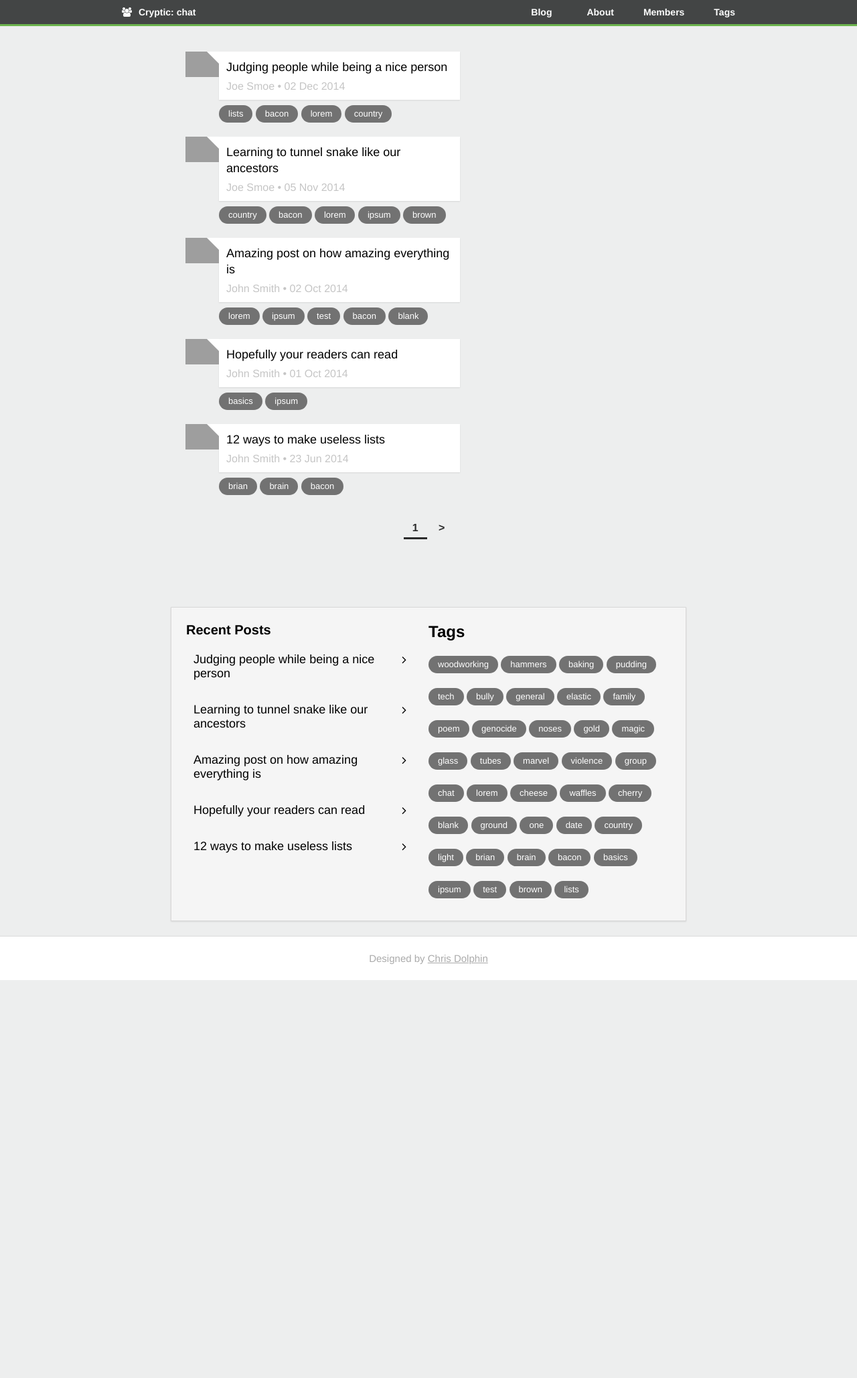
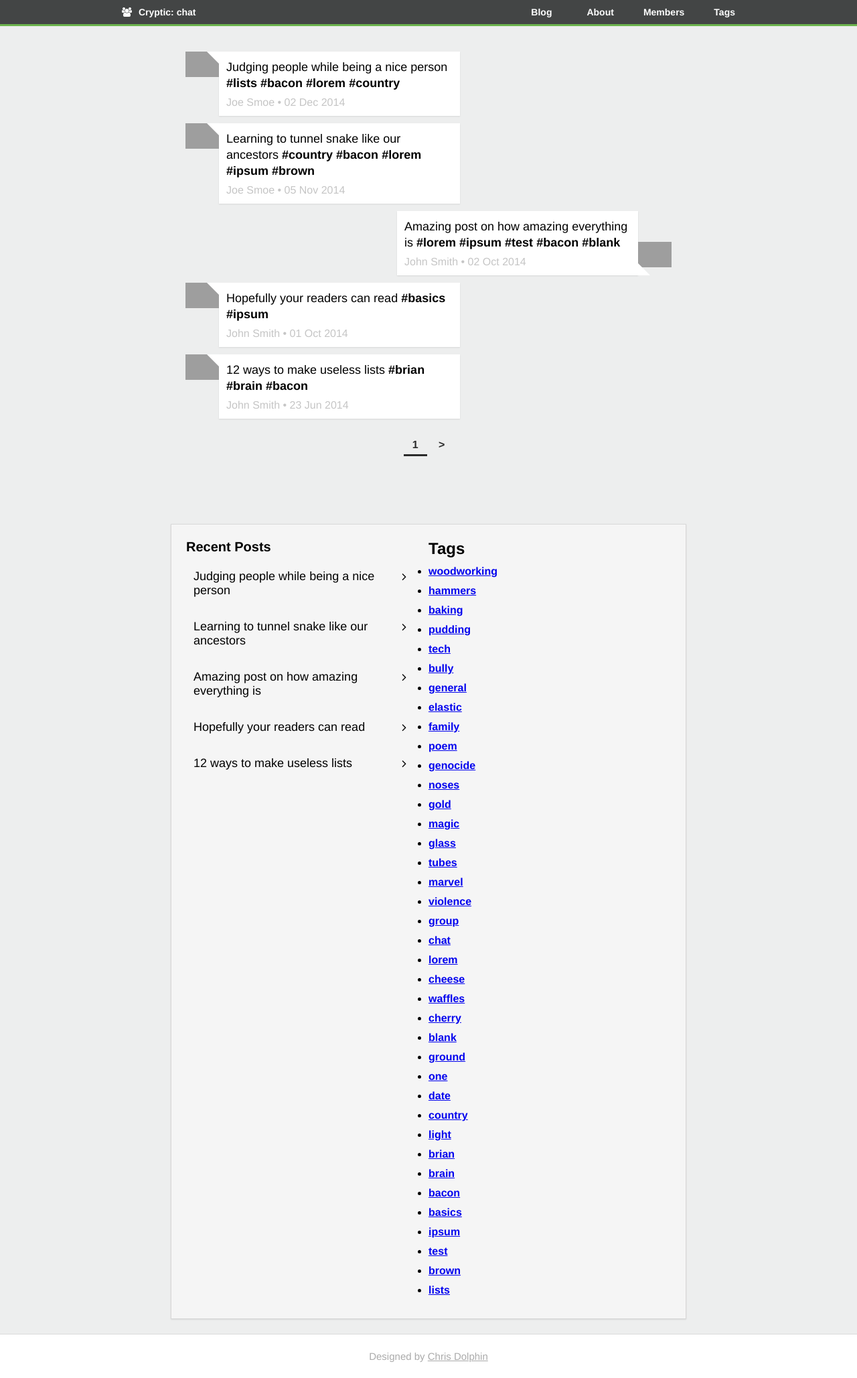
Before and after one commit to cryptic-io/cryptic-chat, a Jekyll site: the page built from index.html, in a window 1280 px wide. Shown: the whole page at 67% size. Built offline with Jekyll 4.4.1, drawn with Linux system fonts in a browser that asks for light colours; nearby versions of some CDN libraries; the list of posts is cut into pages by our own code; before the commit the page ends 1463 px from its top, so only the background shows below that; grey boxes are pictures that could not be loaded.

Commit message:
Front page chat message styles left and right

```diff
--- a/_includes/css/post.css
+++ b/_includes/css/post.css
@@ -176,6 +176,7 @@
 
 #post-content p {
     margin-top: 11px;
+    line-height: 23px;
 }
 
 #post-content ul {
--- a/index.html
+++ b/index.html
@@ -4,19 +4,27 @@
 ---
 
 <ul>
+
+
     {% for post in paginator.posts %}
+
+        {% assign index = forloop.index %}
 
         {% for member in site.data.members %}
 
         {% if member.github == post.username %}
 
-        <li class="posts-post">
+        {% capture leftOrRight %}{{ index | modulo:3 }}{% endcapture %}
 
-            <div class="cf">
+        {% if leftOrRight == '0' %}
 
-                <div class="posts-post-author-avatar">
-                    <img class="posts-post-author-img" src="{{ member.author-img }}"/>
-                </div>
+        <li class="posts-post posts-right cf">
+
+        {% else %}
+
+        <li class="posts-post posts-left cf">
+
+        {% endif %}
 
                 <div class="posts-post-words">
 
@@ -24,6 +32,11 @@
                         <a href="{{ post.url }}">
                             {{ post.title }}
                         </a>
+
+                        {% for tag in post.tags %}
+                            <a class="post-tag" href="{{ tag | first | prepend: '/tags/' | prepend: site.baseurl }}">#{{ tag }}</a>
+                        {% endfor %}
+
                     </h4>
 
                     <div class="posts-post-metadata">
@@ -38,12 +51,8 @@
 
                 </div>
 
-                <ul class="posts-post-tags-list">
-                    {% for tag in post.tags %}
-                    <li class="post-tag"><a href="{{ tag | first | prepend: '/tags/' | prepend: site.baseurl }}">{{ tag }}</a></li>
-                    {% endfor %}
-                </ul>
-
+            <div class="posts-post-author-avatar">
+                <img class="posts-post-author-img" src="{{ member.author-img }}"/>
             </div>
 
         </li>
```
Also changed, not shown: _includes/css/general.css (+3 -16 lines), _includes/css/posts.css (+35 -7 lines).
